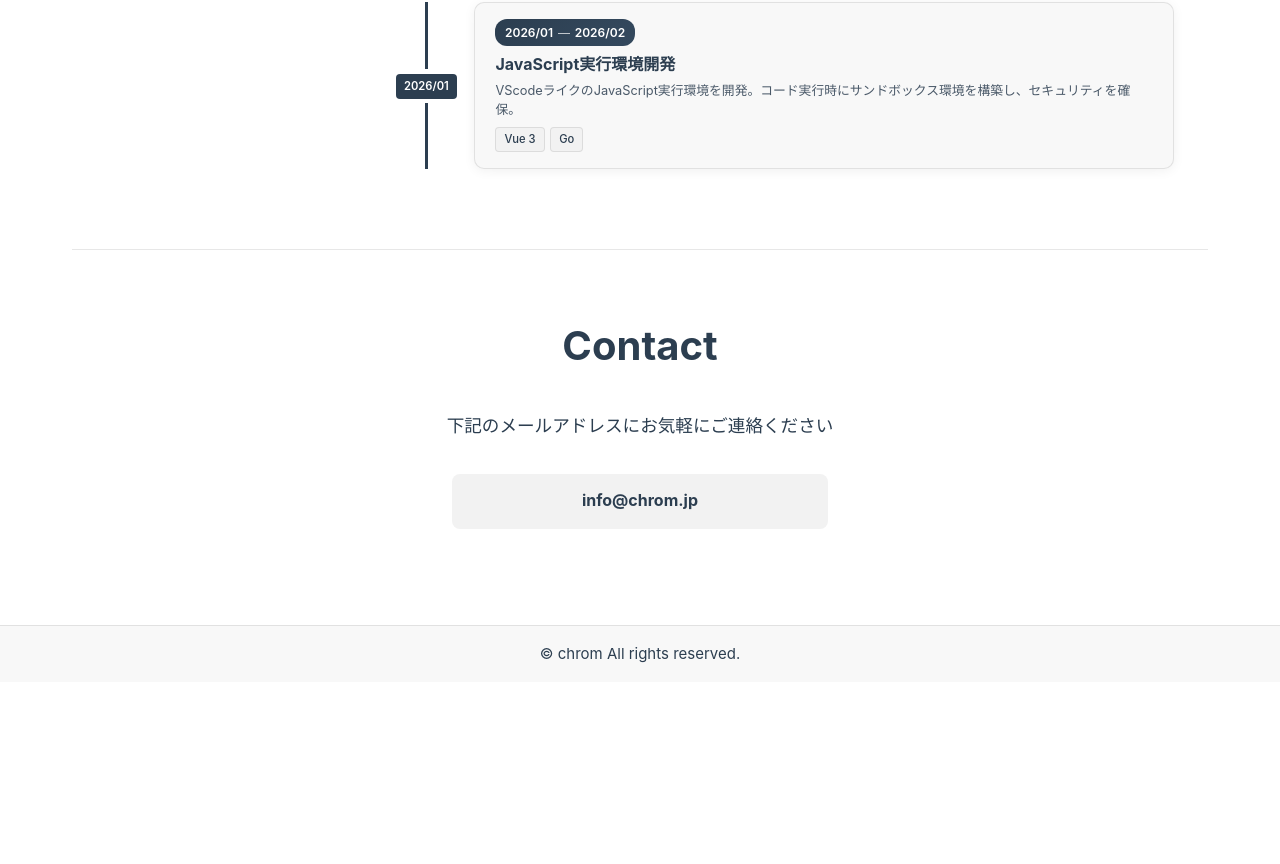
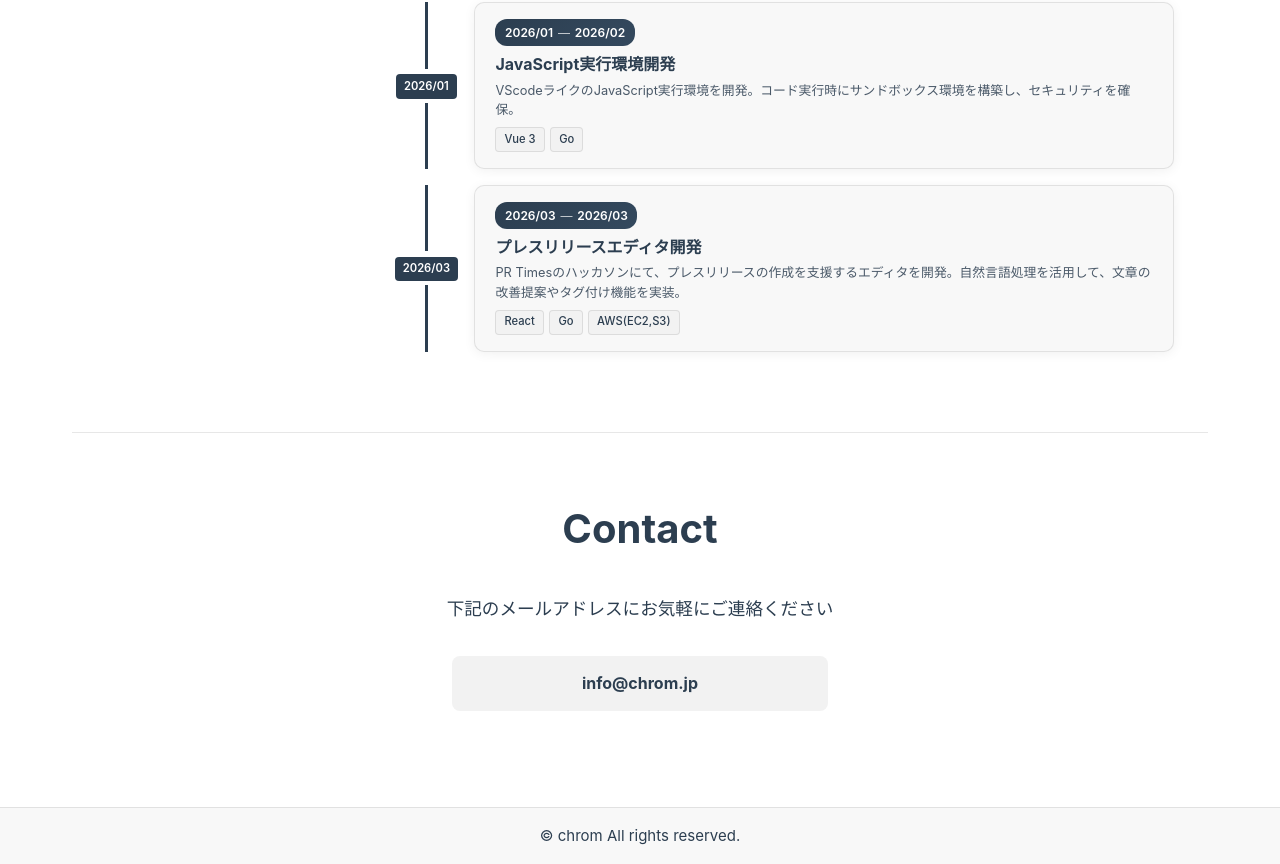
Before and after one commit to chrom9103/Portfolio-site, a Vue app: page / in a window 1280 px wide. Shown: the part 2688-3552 px from the top of the page. Before the commit the page ends 3370 px from the top, so only its background shows below. Built offline with nearby package versions, Linux system fonts and the light colour scheme.

Commit message:
feat(TimelineSection): 新しいプロジェクト「プレスリリースエディタ開発」を追加

```diff
--- a/src/components/home/TimelineSection.vue
+++ b/src/components/home/TimelineSection.vue
@@ -168,6 +168,13 @@ const timelineItems: TimelineItem[] = [
     title: 'JavaScript実行環境開発',
     description: 'VScodeライクのJavaScript実行環境を開発。コード実行時にサンドボックス環境を構築し、セキュリティを確保。',
     tags: ['Vue 3', 'Go']
+  },
+  {
+    start: '2026/03',
+    end: '2026/03',
+    title: 'プレスリリースエディタ開発',
+    description: 'PR Timesのハッカソンにて、プレスリリースの作成を支援するエディタを開発。自然言語処理を活用して、文章の改善提案やタグ付け機能を実装。  ',
+    tags: ['React', 'Go', 'AWS(EC2,S3)']
   }
 ]
 
```
